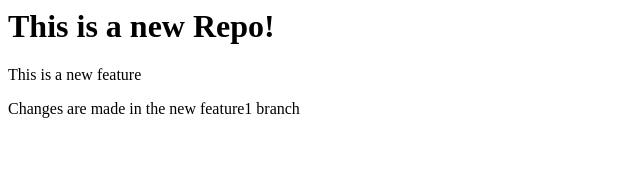
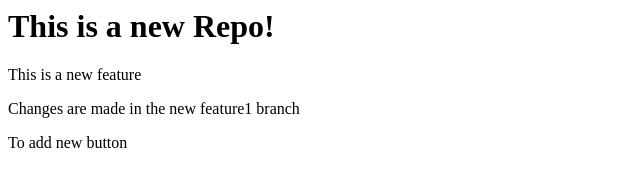
Before and after one commit to aditih6/testlocal, a plain HTML site: page index.html in a window 1280 px wide. Shown: the whole page, without its empty margins (0-640 px from the left). Drawn offline with Linux system fonts and the light colour scheme.

Commit message:
add button

```diff
--- a/index.html
+++ b/index.html
@@ -1,3 +1,4 @@
 <h1>This is a new Repo!</h1>
 <p>This is a new feature</p>
 <p>Changes are made in the new feature1 branch</p>
+<p>To add new button</p>
```
